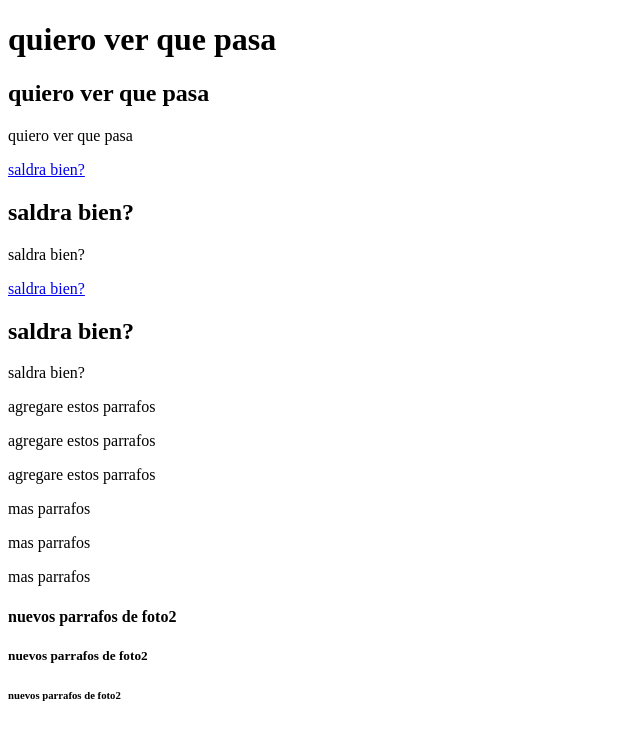
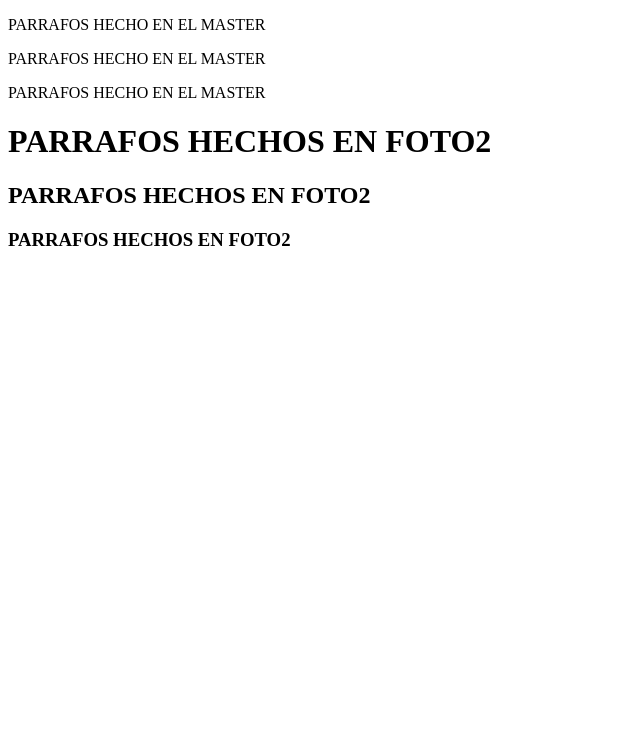
Before and after one commit to vedy2206/tarea.lewagon, a plain HTML site: page index.html in a window 1280 px wide. Shown: the whole page, without its empty margins (0-640 px from the left). Drawn offline with Linux system fonts and the light colour scheme.

Commit message:
p, h1, h2 y h3

```diff
--- a/index.html
+++ b/index.html
@@ -7,23 +7,13 @@
   <title>tarea go</title>
 </head>
 <body>
-  <h1>quiero ver que pasa</h1>
-  <h2>quiero ver que pasa</h2>
-  <p>quiero ver que pasa</p>
-  <a href="#">saldra bien?</a>
-  <h2>saldra bien?</h2>
-  <p>saldra bien?</p>
-  <a href="#">saldra bien?</a>
-  <h2>saldra bien?</h2>
-  <p>saldra bien?</p>
-  <p>agregare estos parrafos</p>
-  <p>agregare estos parrafos</p>
-  <p>agregare estos parrafos</p>
-  <p>mas parrafos</p>
-  <p>mas parrafos</p>
-  <p>mas parrafos</p>
-  <h4>nuevos parrafos de foto2</h4>
-  <h5>nuevos parrafos de foto2</h5>
-  <h6>nuevos parrafos de foto2</h6>
+
+<p>PARRAFOS HECHO EN EL MASTER</p>
+<p>PARRAFOS HECHO EN EL MASTER</p>
+<p>PARRAFOS HECHO EN EL MASTER</p>
+<h1>PARRAFOS HECHOS EN FOTO2</h1>
+<h2>PARRAFOS HECHOS EN FOTO2</h2>
+<h3>PARRAFOS HECHOS EN FOTO2</h3>
+
 </body>
 </html>
```
